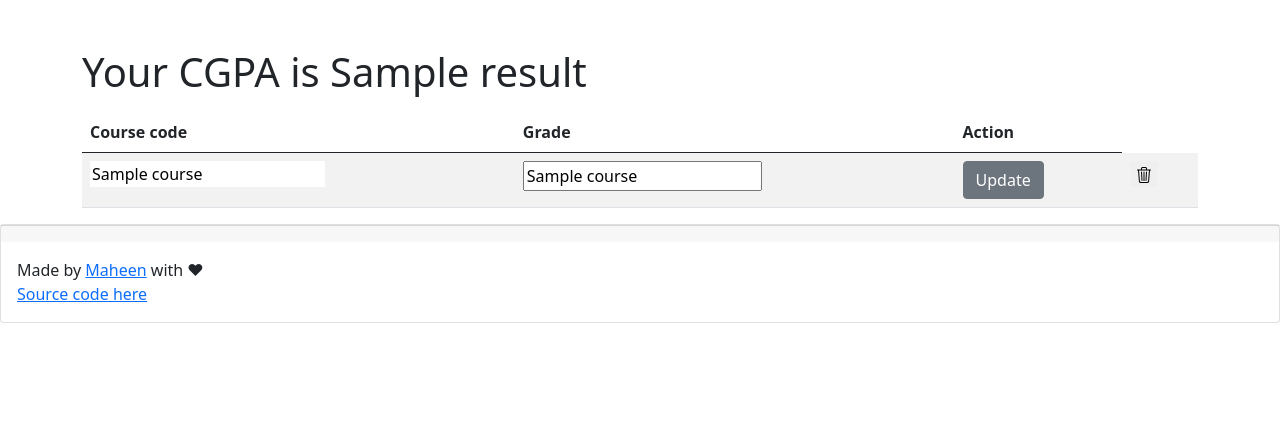
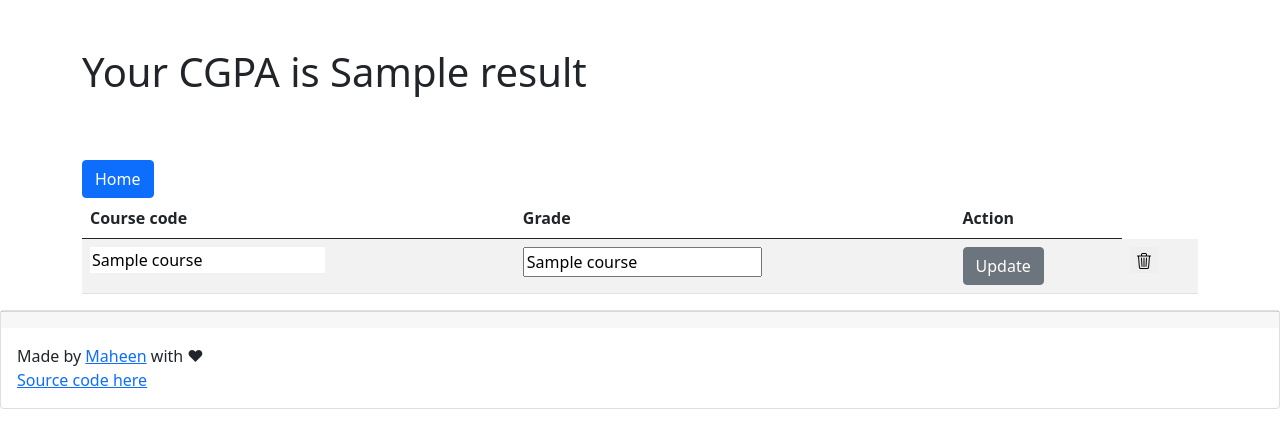
Before and after one commit to mah-moh/bracu-cgpa-calc, a Flask app: template app/templates/result.html in a window 1280 px wide. Shown: the top 438 px of the page. Run offline with Flask 2, Linux system fonts and the light colour scheme; the template is opened without the code that fills it: most values are stand-ins (such as "Sample title", 1, 10 or a date in 2020); some libraries are stand-ins or nearby versions.

Commit message:
home button added

```diff
--- a/app/templates/result.html
+++ b/app/templates/result.html
@@ -1,7 +1,14 @@
 {% extends 'base.html' %}
 
 {% block content %}
-    <h1 class="mt-5 mb-3">Your CGPA is {{ result }} </h1>
+    <div class="row">
+      <div class="col-11">
+        <h1 class="mt-5 mb-3 position-sticky">Your CGPA is {{ result }} </h1>
+      </div>
+      <div class="col">
+        <button class="btn btn-primary mt-5" onclick="window.location.href='/'">Home</button>
+      </div>
+    </div>
 
     <table id="data" class="table table-striped">
         <thead>
```
Also changed, not shown: 1 other file.
